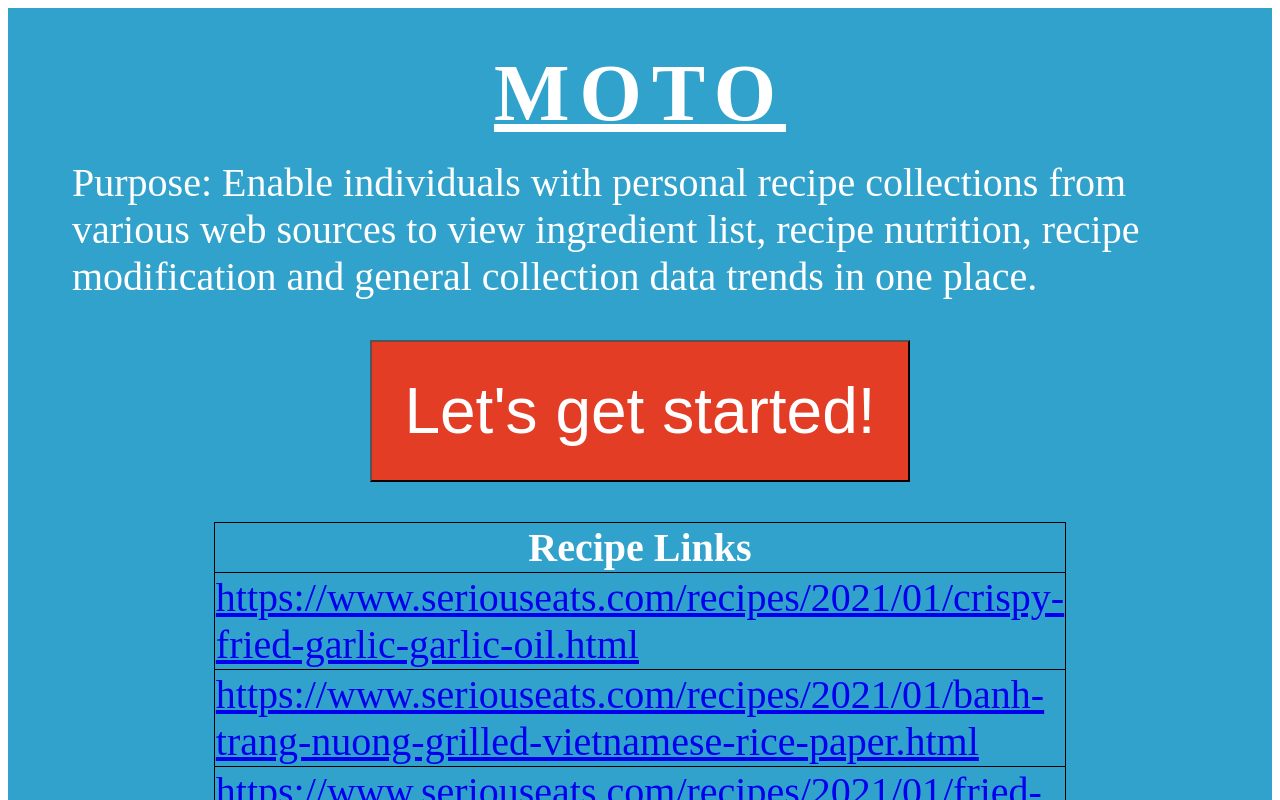
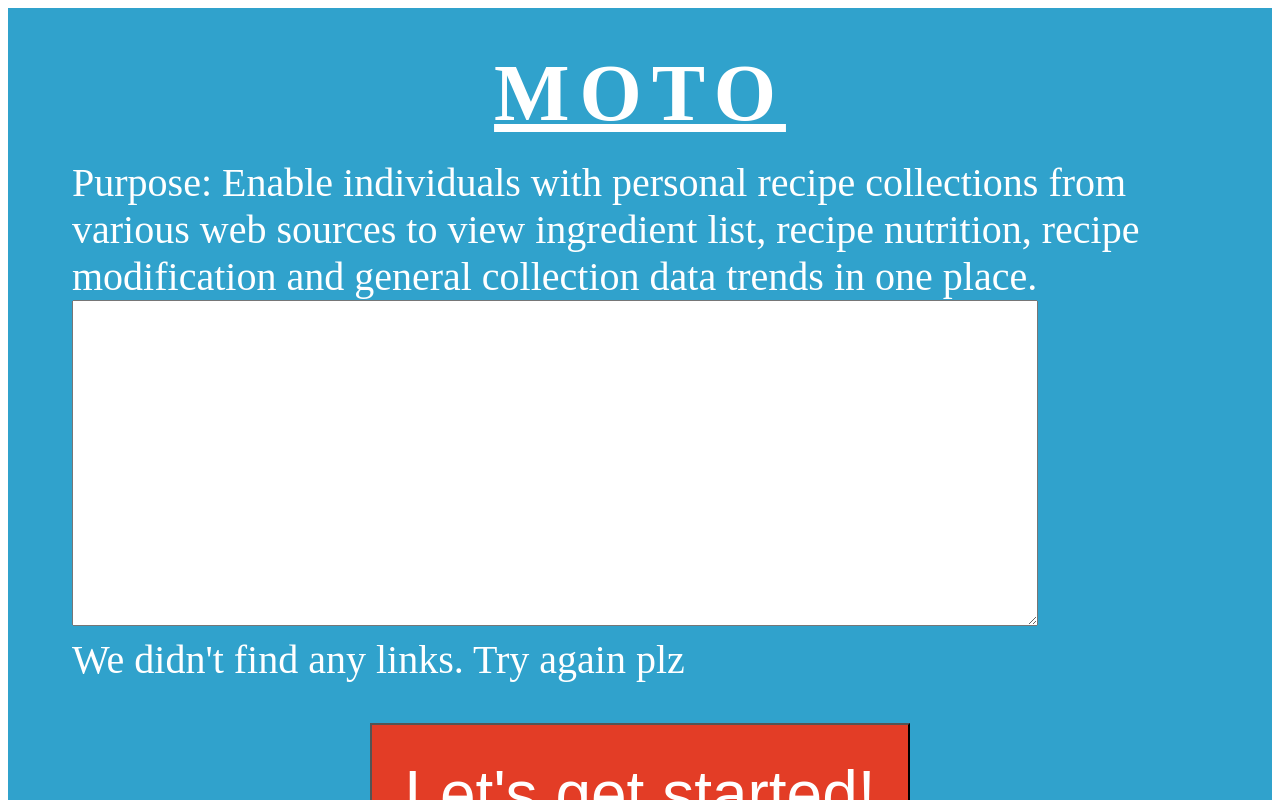
Before and after one commit to Tayloraki/Moto, an Angular app: page / in a window 1280 px wide. Both pictures are taken after a click on the button "Let's get started!". Shown: the top 800 px of the page. Built offline with nearby package versions, Linux system fonts and the light colour scheme.

Commit message:
basic text link input

```diff
--- a/src/app/app.component.html
+++ b/src/app/app.component.html
@@ -2,6 +2,17 @@
   <div id="title">MOTO</div>
   <div>
     Purpose: Enable individuals with personal recipe collections from various web sources to view ingredient list, recipe nutrition, recipe modification and general collection data trends in one place.
+  </div>
+
+  <div id="input-container">
+    <textarea id="text-links" [(ngModel)]="linksInput">
+    </textarea>
+  </div>
+
+  <div id="input-error-container" *ngIf="noLinks">
+    <div>
+      We didn't find any links. Try again plz
+    </div>
   </div>
 
   <div class="button-container">
--- a/src/app/app.component.scss
+++ b/src/app/app.component.scss
@@ -32,6 +32,11 @@
     }
 }
 
+#text-links {
+    width: 75vw;
+    height: 40vh;
+}
+
 #links-container {
     display: flex;
     justify-content: center;
--- a/src/app/app.component.ts
+++ b/src/app/app.component.ts
@@ -9,14 +9,61 @@ export class AppComponent implements OnInit {
   fake_links: string[] = [
     'https://www.seriouseats.com/recipes/2021/01/crispy-fried-garlic-garlic-oil.html',
     'https://www.seriouseats.com/recipes/2021/01/banh-trang-nuong-grilled-vietnamese-rice-paper.html',
-    'https://www.seriouseats.com/recipes/2021/01/fried-plantain-chips.html']
-  links: string[] = [];
+    'https://www.seriouseats.com/recipes/2021/01/fried-plantain-chips.html',
+    // https://www.seriouseats.com/recipes/2021/01/crispy-fried-garlic-garlic-oil.html,
+    // https://www.seriouseats.com/recipes/2021/01/banh-trang-nuong-grilled-vietnamese-rice-paper.html,
+    // https://www.seriouseats.com/recipes/2021/01/fried-plantain-chips.html,
+  ]
+  links: string[] = []
+  linksInput: string = ''
+  noLinks: false
 
   constructor() { }
 
   ngOnInit(): void { }
 
   listLinks() {
-    this.links = this.fake_links;
+    console.log(this.linksInput)
+    // split() strings into different links
+    // iterate over each link and check if they are a valid URL (look at all the different ways to iterate)
+    // if they're not a valid URL, show an error message and don't pass THOSE invalid URLs into table
+    // otherwise, pass valid links into table of links as hrefs
+    // console.log(this.validURL(this.linksInput))
+    // this.linksInput = "https://www.seriouseats.com/recipes/2021/01/crispy-fried-garlic-garlic-oil.html, https://www.seriouseats.com/recipes/2021/01/banh-trang-nuong-grilled-vietnamese-rice-paper.html,  https://www.seriouseats.com/recipes/2021/01/fried-plantain-chips.html"
+    let splitLinks = this.checkIfUrl(this.linksInput)
+    console.log(splitLinks)
+    // read about for..in vs for...of vs forEach() vs map
+    // read about pass by value vs pass by reference in js
+    // TODO: parsing breaks with no spaces, ''s - make sure it works for lists separated by commas and linebreaks and then conditionally show error message
+
+    if( splitLinks ) {
+      splitLinks.forEach(function(item, index, links) { links[index] = item.replace(/\s/g, '') });
+      console.log(splitLinks)
+      this.links = splitLinks
+    } else {
+      console.log("no links")
+      this.noLinks = true
+    }
+  }
+
+  // validURL(str) {    obselete from checkIfUrl()
+  //   var pattern = new RegExp('^(https?:\\/\\/)?'+ // protocol
+  //     '((([a-z\\d]([a-z\\d-]*[a-z\\d])*)\\.)+[a-z]{2,}|'+ // domain name
+  //     '((\\d{1,3}\\.){3}\\d{1,3}))'+ // OR ip (v4) address
+  //     '(\\:\\d+)?(\\/[-a-z\\d%_.~+]*)*'+ // port and path
+  //     '(\\?[;&a-z\\d%_.~+=-]*)?'+ // query string
+  //     '(\\#[-a-z\\d_]*)?$','i'); // fragment locator
+  //   return !!pattern.test(str);
+  // }
+
+  checkIfUrl(str) {
+    var str;
+    var geturl = new RegExp(
+      "((ftp|http|https|gopher|mailto|news|nntp|telnet|wais|file|prospero|aim|webcal):(([A-Za-z0-9$_.+!*(),;/?:@&~=-])|%[A-Fa-f0-9]{2}){2,}(#([a-zA-Z0-9][a-zA-Z0-9$_.+!*(),;/?:@&~=%-]*))?([A-Za-z0-9$_+!*();/?:~-]))"
+      // one below gets bothered by things before the https
+      // "(^|[ \t\r\n])((ftp|http|https|gopher|mailto|news|nntp|telnet|wais|file|prospero|aim|webcal):(([A-Za-z0-9$_.+!*(),;/?:@&~=-])|%[A-Fa-f0-9]{2}){2,}(#([a-zA-Z0-9][a-zA-Z0-9$_.+!*(),;/?:@&~=%-]*))?([A-Za-z0-9$_+!*();/?:~-]))"
+      ,"g"
+      );
+    return str.match(geturl)
   }
 }
--- a/src/app/app.module.ts
+++ b/src/app/app.module.ts
@@ -1,5 +1,6 @@
 import { BrowserModule } from '@angular/platform-browser';
 import { NgModule } from '@angular/core';
+import { FormsModule } from '@angular/forms';
 
 import { AppRoutingModule } from './app-routing.module';
 import { AppComponent } from './app.component';
@@ -10,7 +11,8 @@ import { AppComponent } from './app.component';
   ],
   imports: [
     BrowserModule,
-    AppRoutingModule
+    AppRoutingModule,
+    FormsModule
   ],
   providers: [],
   bootstrap: [AppComponent]
```
